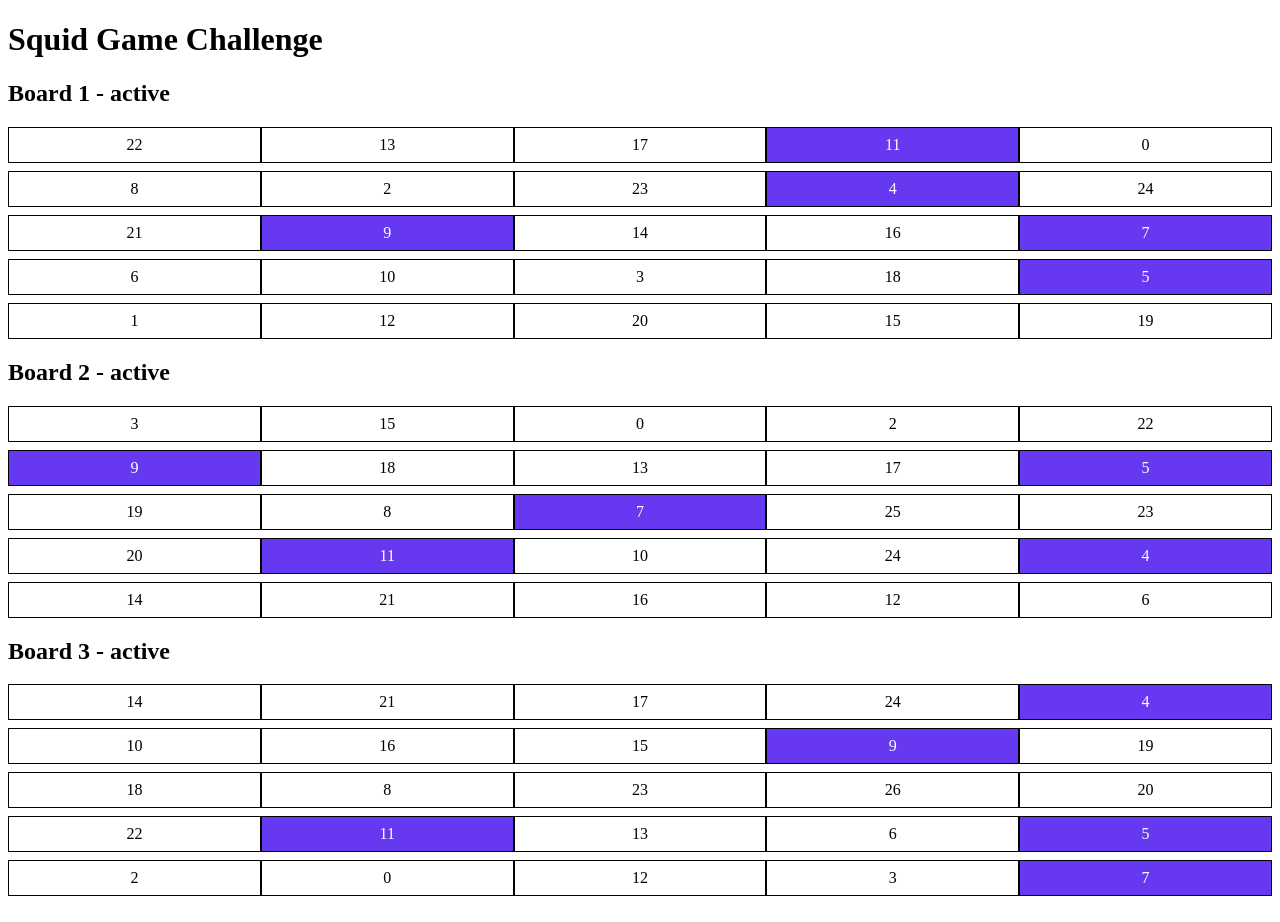
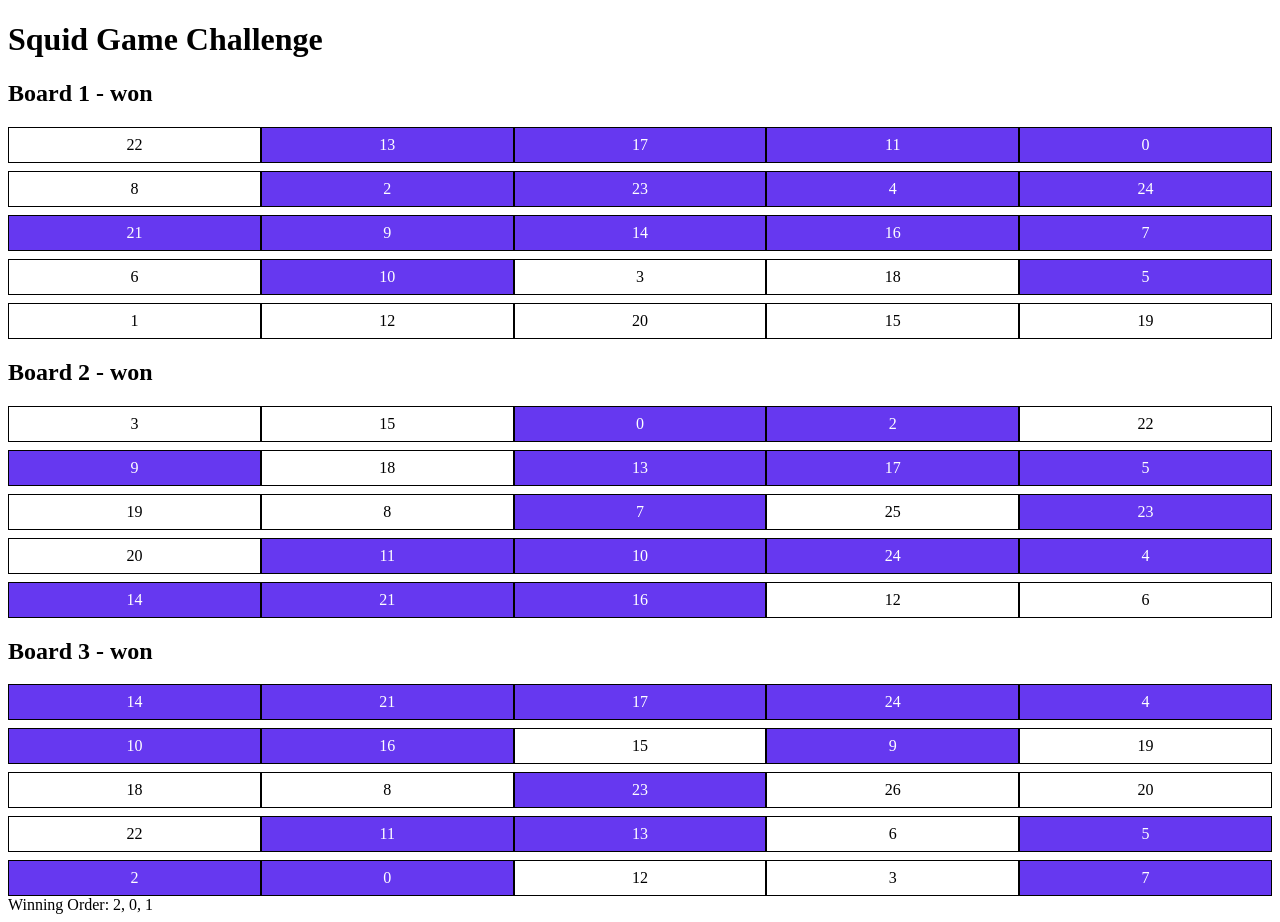
Before and after one commit to Harry-Yates/squid-game-challenge, a Next.js app: page / in a window 1280 px wide. Built offline with nearby package versions, Linux system fonts and the light colour scheme.

Commit message:
feat: :construction: stop draw once all boards have won

```diff
--- a/src/components/Game/index.tsx
+++ b/src/components/Game/index.tsx
@@ -12,6 +12,7 @@ const Game: React.FC<GameProps> = ({ boards, drawSequence }) => {
   const [boardStatuses, setBoardStatuses] = useState<string[]>(
     boards.map(() => "active")
   );
+  const [winningOrder, setWinningOrder] = useState<number[]>([]);
 
   useEffect(() => {
     const interval = setInterval(() => {
@@ -23,19 +24,25 @@ const Game: React.FC<GameProps> = ({ boards, drawSequence }) => {
             boardStatuses[index] === "active" &&
             hasBoardWon(board, drawnNumbersSoFar)
           ) {
-            // Update board status to 'won' if it's winning now
             const updatedStatuses = [...boardStatuses];
             updatedStatuses[index] = "won";
             setBoardStatuses(updatedStatuses);
+
+            setWinningOrder((prevOrder) => [...prevOrder, index]);
           }
         });
 
+        if (boardStatuses.every((status) => status === "won")) {
+          clearInterval(interval);
+          return;
+        }
+
         setCurrentDrawIndex((prevIndex) => prevIndex + 1);
       }
-    }, 1000);
+    }, 100);
 
     return () => clearInterval(interval);
-  }, [currentDrawIndex, boardStatuses, boards, drawSequence]);
+  }, [currentDrawIndex, boardStatuses]);
 
   return (
     <div>
@@ -50,6 +57,7 @@ const Game: React.FC<GameProps> = ({ boards, drawSequence }) => {
           />
         </div>
       ))}
+      <div>Winning Order: {winningOrder.join(", ")}</div>
     </div>
   );
 };
```
